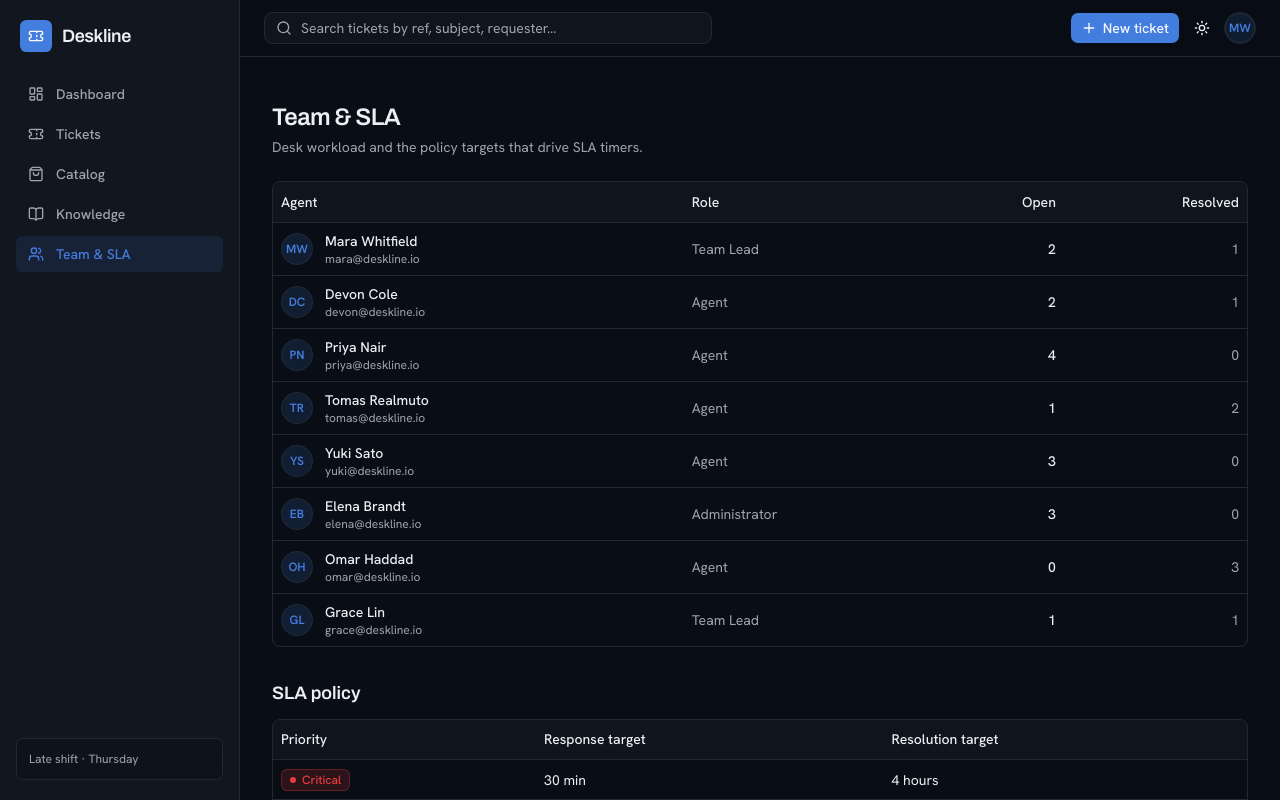
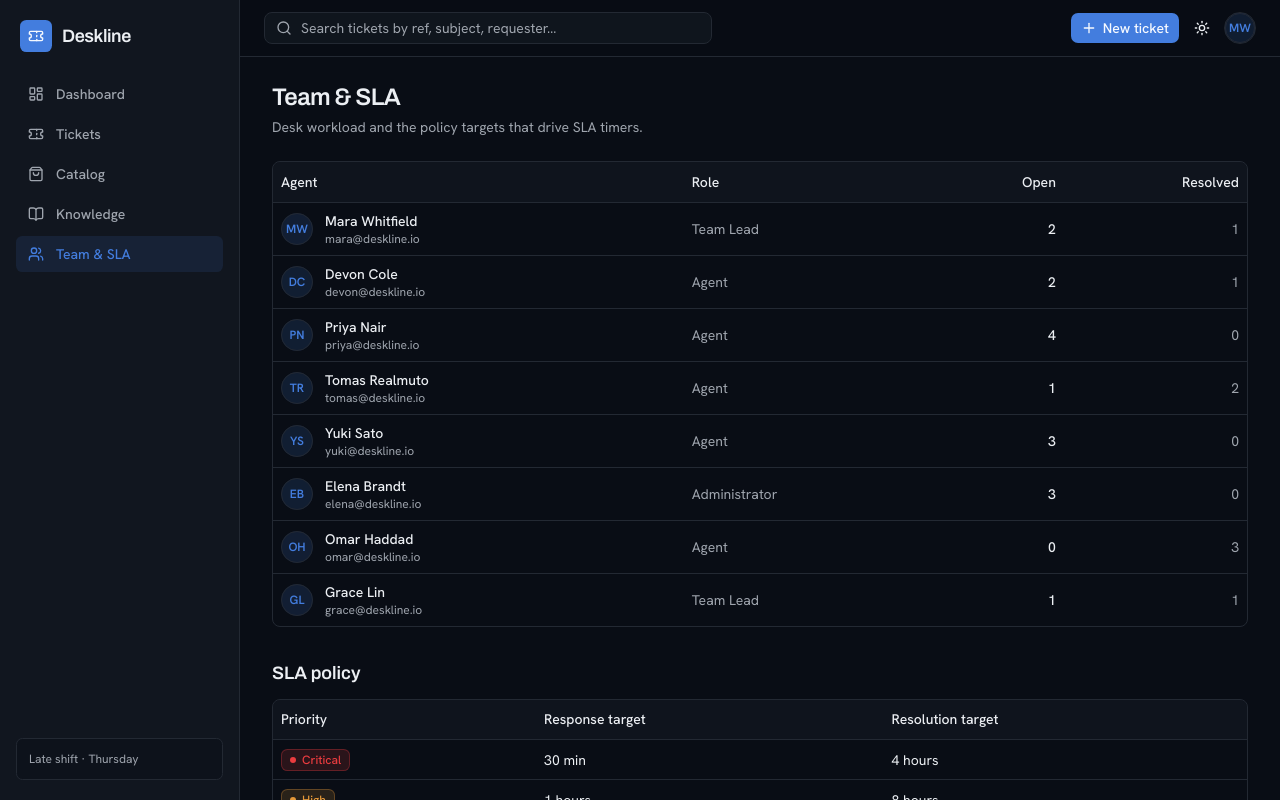
Before and after one commit to Sagar-Krish1305/kbkbkugjgigiug, a React (Vite) app in the folder app/: page /team in a window 1280 px wide. Shown: the top 800 px of the page. Built offline with nearby package versions, Linux system fonts and the light colour scheme; no server answers; what @unifyapps/app-builder-sdk would draw is missing.

Commit message:
Update styles

```diff
--- a/app/src/components/empty-state.tsx
+++ b/app/src/components/empty-state.tsx
@@ -40,7 +40,7 @@ export function PageHeader({
         <h1
           className="font-heading text-2xl font-semibold tracking-tight text-balance"
           style={{
-            paddingTop: "20px"
+            paddingTop: "0px"
           }}>{title}</h1>
         {description && <p className="text-sm text-muted-foreground">{description}</p>}
       </div>
```
